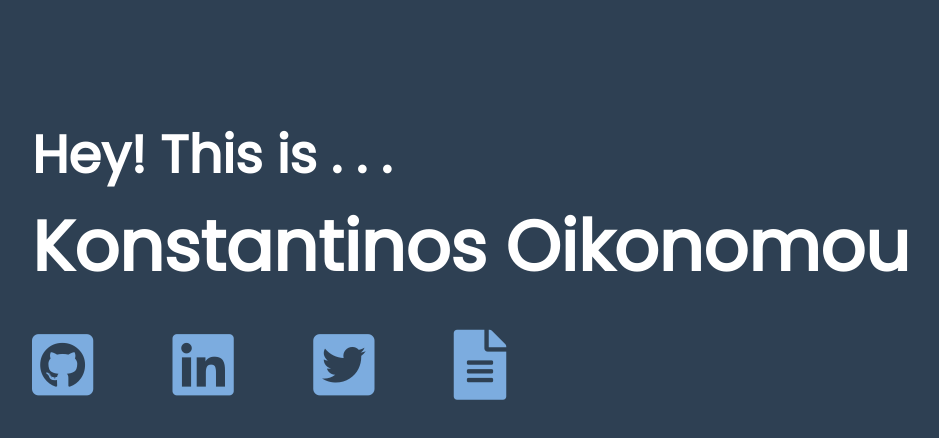
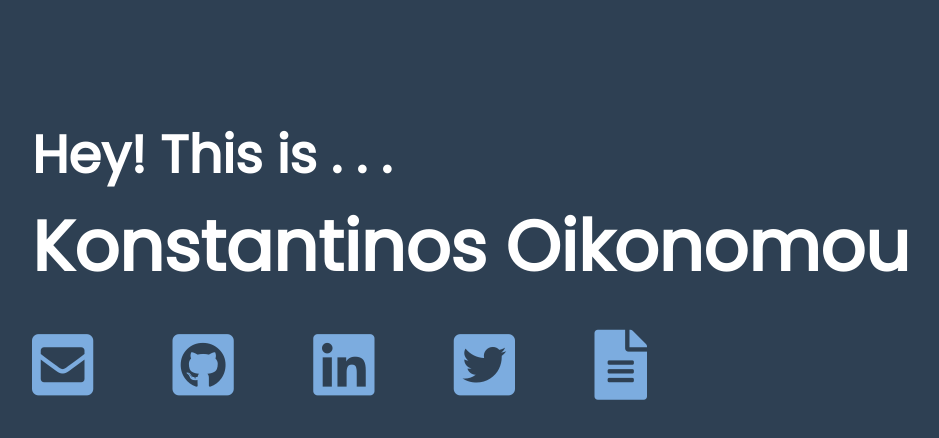
Before and after one commit to konoikon/konoikon.me, a plain HTML site: page index.html in a window 1280 px wide. Shown: the whole page, without its empty margins (68-1007 px from the left). Drawn offline with Linux system fonts and the light colour scheme.

Commit message:
add email link

```diff
--- a/index.html
+++ b/index.html
@@ -19,6 +19,7 @@
     </span>
   </div>
   <div id="links-container">
+    <a href="mailto:kons.oikonomou@gmail.com"><i class="fas fa-envelope-square fa-2x"></i></a>
     <a title="GitHub" href="https://github.com/konoikon"><i class="fab fa-github-square fa-2x"></i></a>
     <a title="LinkedIn" href="https://linkedin.com/in/konoikon"><i class="fab fa-linkedin fa-2x"></i></a>
     <a title="Twitter" href="https://twitter.com/kon_oikon"><i class="fab fa-twitter-square fa-2x"></i></i></a>
```
